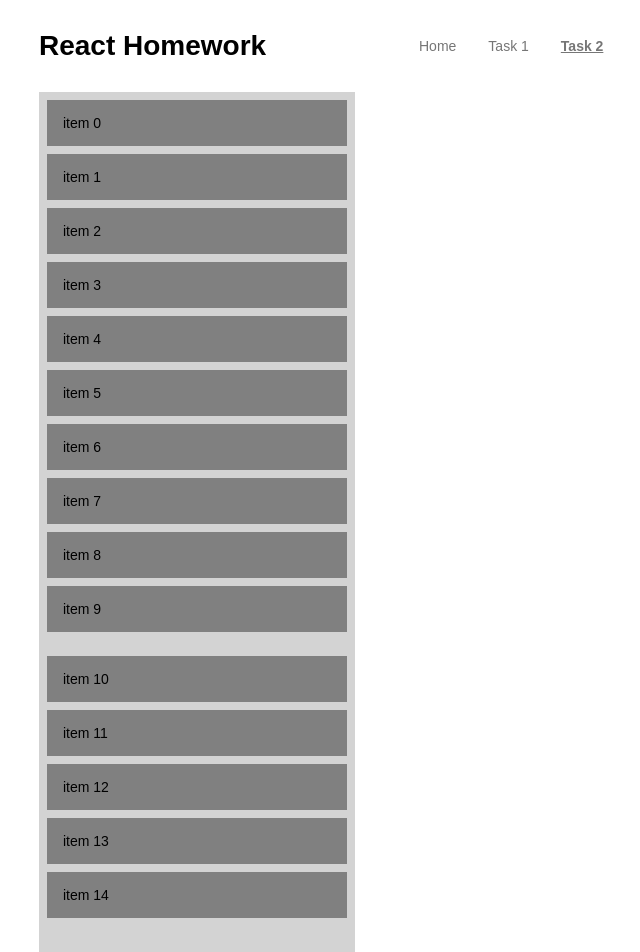
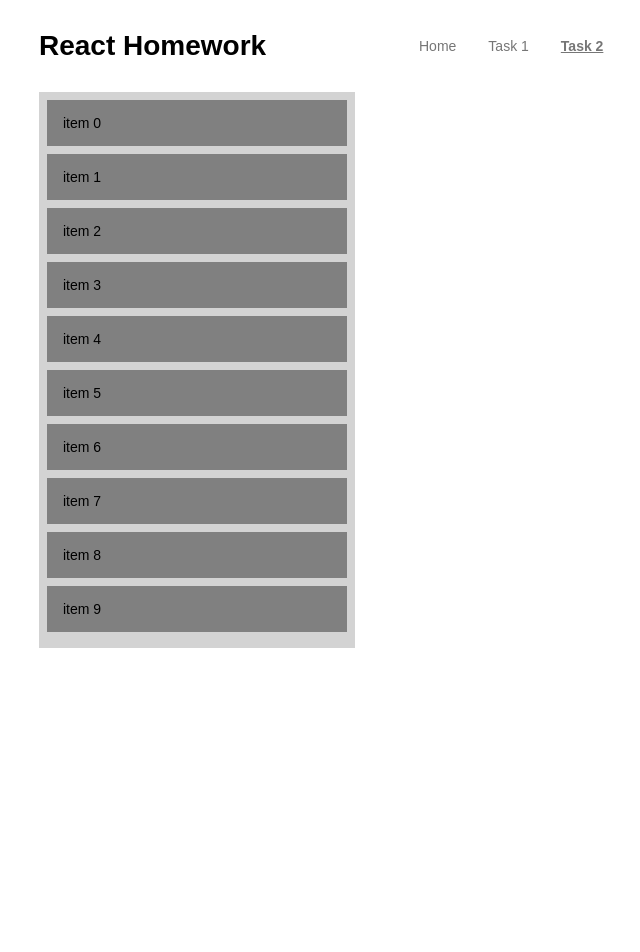
Before and after one commit to justaskishkis/react-homework, a React (Create React App) app: page /task-2/dashboard in a window 1280 px wide. Shown: the top 952 px of the page, without its empty margins (47-687 px from the left). After the commit the page ends 800 px from the top, so only its background shows below. Built offline with nearby package versions, Linux system fonts and the light colour scheme.

Commit message:
refactor

```diff
--- a/src/app/routing/task-2/routing/dashboard/container/dashboard.container.tsx
+++ b/src/app/routing/task-2/routing/dashboard/container/dashboard.container.tsx
@@ -150,6 +150,7 @@ export default class App extends React.Component<any, IAppState> {
 			<DragDropContext onDragEnd={this.onDragEnd}>
 				<div>
 					<div>
+						<div>
 							<Droppable droppableId='droppable'>
 								{(provided: DroppableProvided, snapshot: DroppableStateSnapshot) => (
 									<div
@@ -181,36 +182,7 @@ export default class App extends React.Component<any, IAppState> {
 								)}
 							</Droppable>
 						</div>
-					<Droppable droppableId='droppable2'>
-						{(providedDroppable2: DroppableProvided, snapshotDroppable2: DroppableStateSnapshot) => (
-							<div
-								ref={providedDroppable2.innerRef}
-								style={getListStyle(snapshotDroppable2.isDraggingOver)}>
-								{this.state.selected.map((item, index) => (
-									<Draggable
-										key={item.id}
-										draggableId={item.id}
-										index={index}>
-										{(providedDraggable2: DraggableProvided, snapshotDraggable2: DraggableStateSnapshot) => (
-											<div>
-												<div
-													ref={providedDraggable2.innerRef}
-													{...providedDraggable2.draggableProps}
-													{...providedDraggable2.dragHandleProps}
-													style={getItemStyle(
-														providedDraggable2.draggableProps.style,
-														snapshotDraggable2.isDragging
-													)}>
-													{item.content}
 					</div>
-											</div>
-										)}
-									</Draggable>
-								))}
-								{providedDroppable2.placeholder}
-							</div>
-						)}
-					</Droppable>
 				</div>
 			</DragDropContext>
 		);
--- /dev/null
+++ b/src/app/routing/task-2/routing/dashboard/features/column/state/column.models.ts
@@ -0,0 +1,5 @@
+export interface IColumn {
+	id: string;
+	title: string;
+	taskList: string[];
+}
--- /dev/null
+++ b/src/app/routing/task-2/routing/dashboard/features/task/state/task.models.ts
@@ -0,0 +1,5 @@
+export interface ITask {
+	id: string;
+	title: string;
+	description: string;
+}
--- /dev/null
+++ b/src/app/routing/task-2/routing/task/state/task.models.ts
@@ -0,0 +1,5 @@
+export interface ITask {
+	id: string;
+	title: string;
+	content: string;
+}
--- a/src/assets/stylus/grid/core/_collumn.styl
+++ b/src/assets/stylus/grid/core/_collumn.styl
@@ -1,5 +1,7 @@
 .{pre}grid-col
-	position_(relative, null null null null)
-	z-index 1
 	width 100%
 	min-height 1px
+
+	&--pos-rel
+		position_(relative, null null null null)
+		z-index 1
```
Also changed, not shown: src/app/routing/task-2/routing/dashboard/state/dashboard.constants.ts (+13 -28 lines), src/assets/css/app.css. Lines whose indentation alone changed are shown as unchanged.
